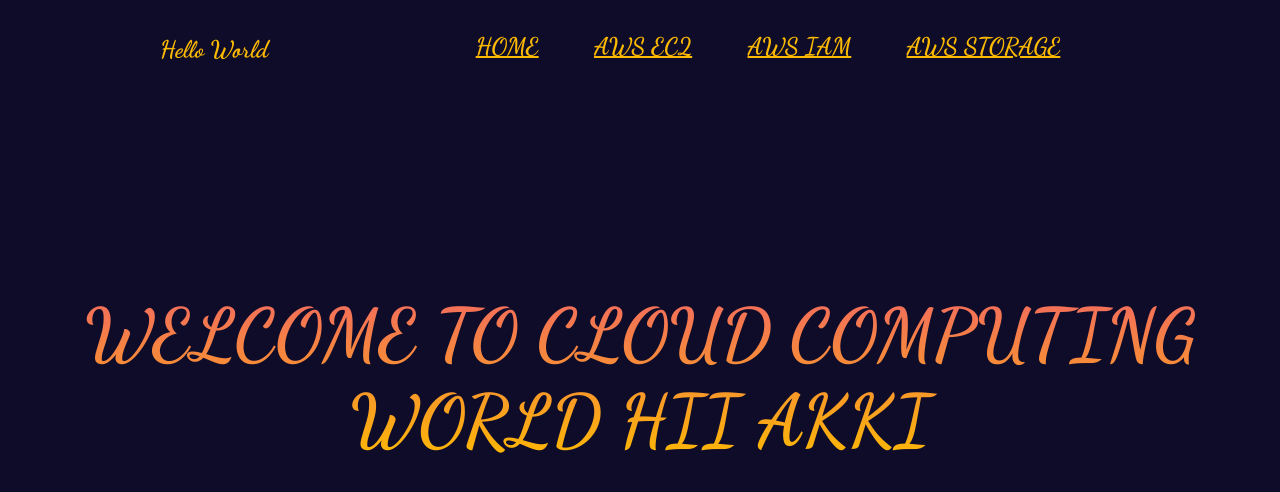
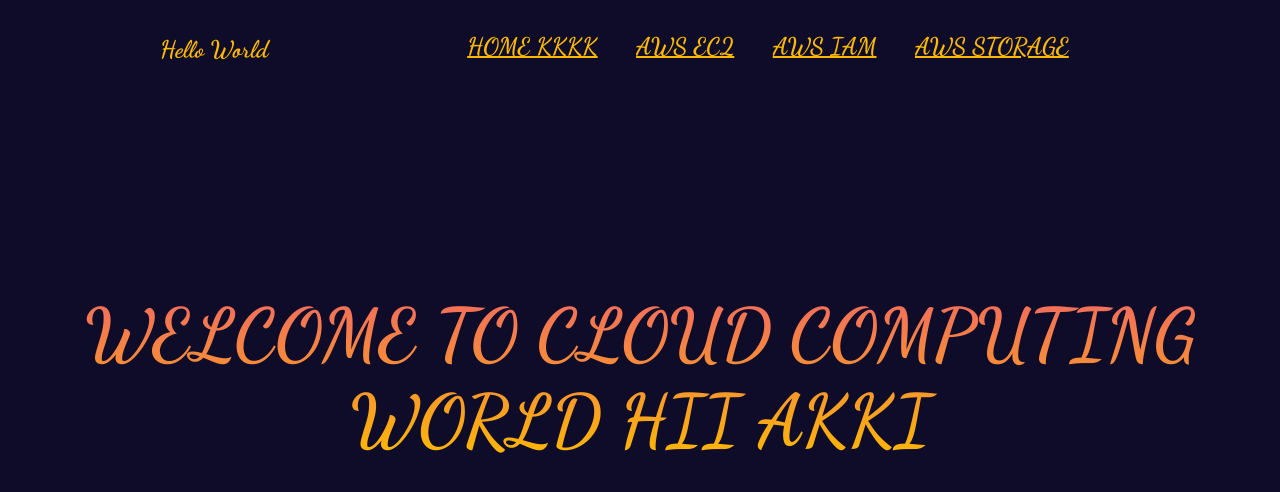
Before and after one commit to achendel/website, a plain HTML site: page index.html in a window 1280 px wide. Drawn offline with Linux system fonts and the light colour scheme.

Commit message:
Update index.html

```diff
--- a/index.html
+++ b/index.html
@@ -13,7 +13,7 @@
             <h1>Hello World</h1>
         </div>
         <ul class="items">
-            <li> <a href="#">Home</a></li>
+            <li> <a href="#">Home kkkk</a></li>
             <li> <a href="#">AWS EC2</a></li>
             <li> <a href="#">AWS IAM</a></li>
             <li> <a href="#">AWS Storage</a></li>
```
